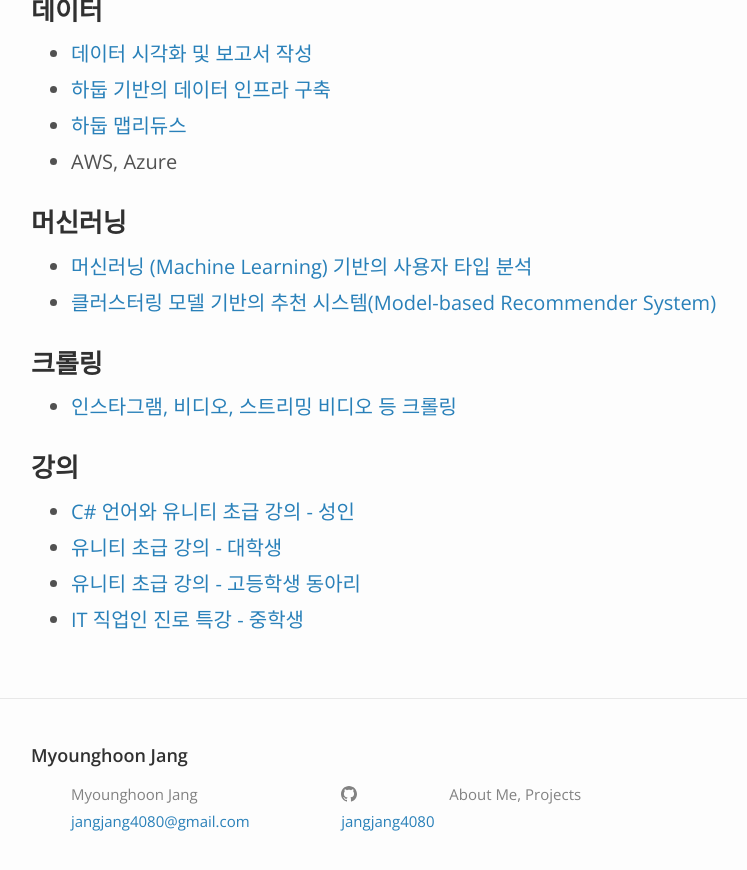
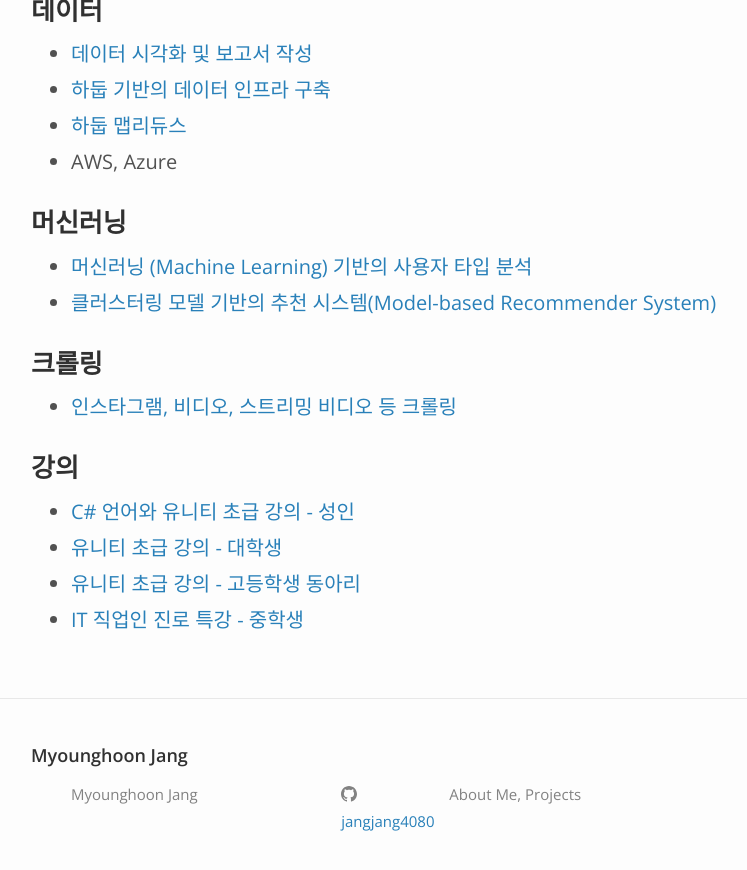
Before and after one commit to jangjang4080/jangjang4080.github.io, a Jekyll site: the page built from index.md, in a window 1280 px wide and 900 px high, scrolled down 3911 px. Shown: the top 870 px of the window, without its empty margins (209-956 px from the left). Built offline with Jekyll 4.4.1, drawn with Linux system fonts in a browser that asks for light colours; part of the change alters nothing that is shown.

Commit message:
hide email

```diff
--- a/_config.yml
+++ b/_config.yml
@@ -1,6 +1,6 @@
 title: Myounghoon Jang
 author: Myounghoon Jang
-email: jangjang4080@gmail.com
+# email: jangjang4080@gmail.com
 description: > # this means to ignore newlines until "twitter_username:"
   About Me, Projects
 
```
